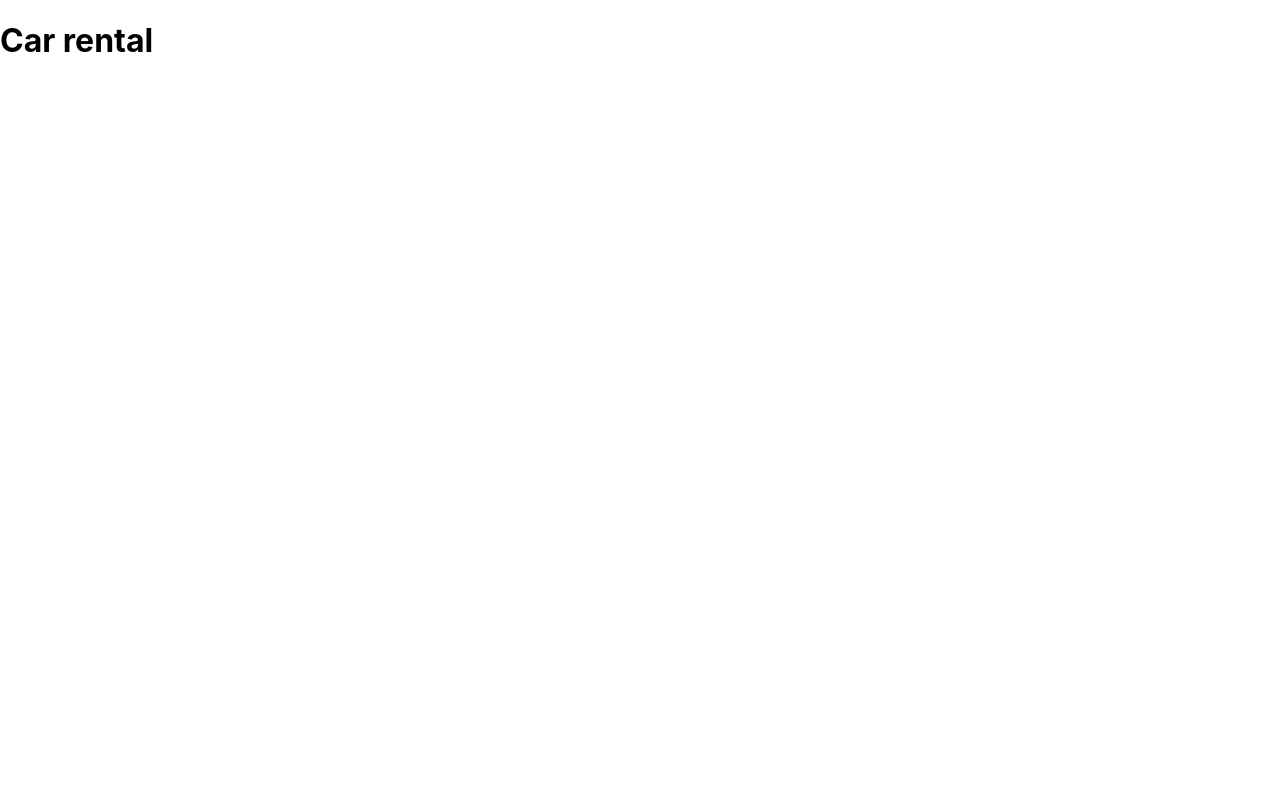
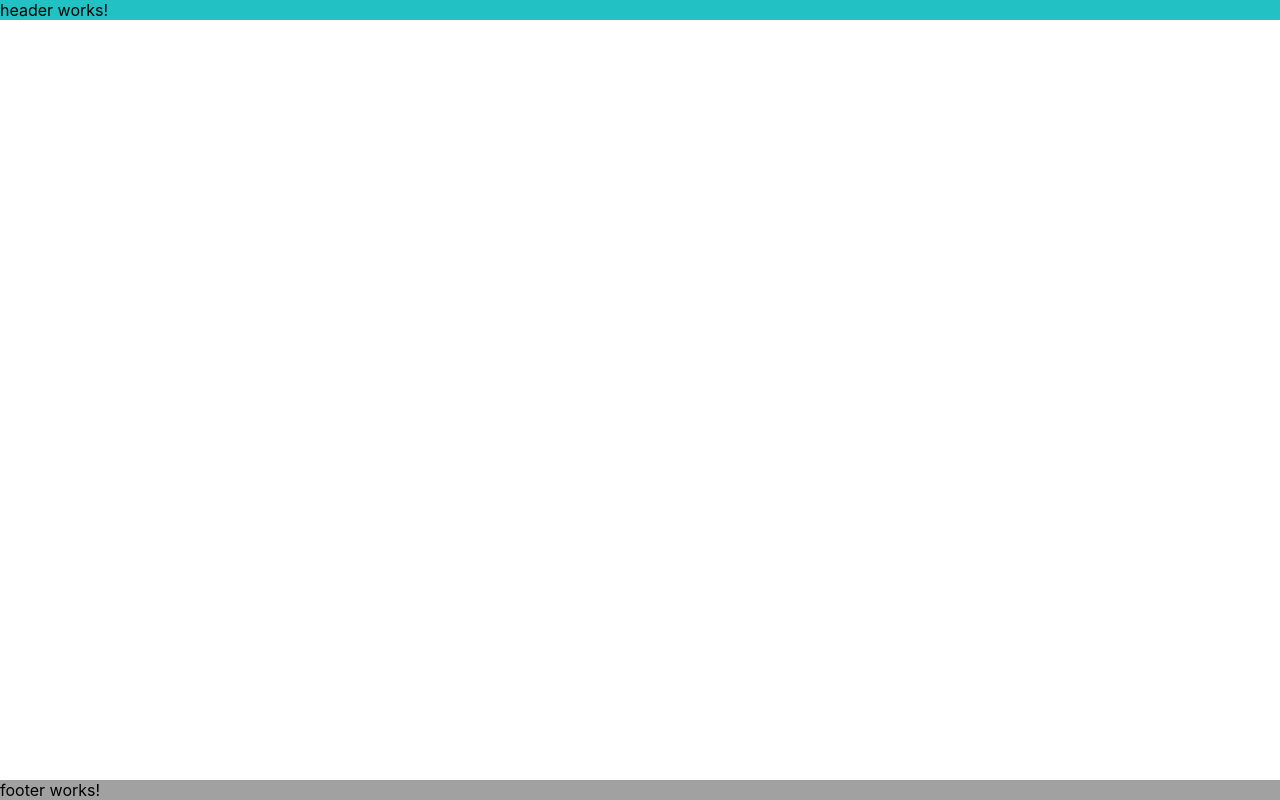
Before and after one commit to dvbreva/rent-a-car, a React (Create React App) app in the folder rent-a-car/: page / in a window 1280 px wide. Built offline with nearby package versions, Linux system fonts and the light colour scheme.

Commit message:
Add the layout and introduce base css vars

```diff
--- a/rent-a-car/src/App.js
+++ b/rent-a-car/src/App.js
@@ -1,8 +1,10 @@
+import Layout from './components/layout/Layout';
+
 function App() {
     return (
         <div className="App">
             <header className="App-header">
-                <h1>Car rental</h1>
+                <Layout></Layout>
             </header>
         </div>
     );
--- /dev/null
+++ b/rent-a-car/src/components/layout/Layout.jsx
@@ -0,0 +1,16 @@
+import React from 'react';
+import Footer from './footer/Footer';
+import Header from './header/Header';
+import Main from './main/Main';
+
+const Layout = () => {
+    return (
+        <div className="layout">
+            <Header />
+            <Main />
+            <Footer />
+        </div>
+    );
+};
+
+export default Layout;
--- /dev/null
+++ b/rent-a-car/src/components/layout/footer/Footer.css
@@ -0,0 +1,6 @@
+.footer {
+    position: fixed;
+    bottom: 0;
+    width: 100%;
+    background-color: var(--secondary);
+};
--- /dev/null
+++ b/rent-a-car/src/components/layout/footer/Footer.jsx
@@ -0,0 +1,7 @@
+import './Footer.css';
+
+const Footer = () => {
+    return <footer className="footer">footer works!</footer>;
+};
+
+export default Footer;
--- /dev/null
+++ b/rent-a-car/src/components/layout/header/Header.css
@@ -0,0 +1,4 @@
+.header {
+    background-color: var(--primaryGreen);
+    width: 100%;
+}
--- /dev/null
+++ b/rent-a-car/src/components/layout/header/Header.jsx
@@ -0,0 +1,7 @@
+import './Header.css';
+
+const Header = () => {
+    return <header className="header">header works!</header>;
+};
+
+export default Header;
--- /dev/null
+++ b/rent-a-car/src/components/layout/main/Main.jsx
@@ -0,0 +1,5 @@
+const Main = () => {
+    return <div className="main-content">{/* add switch with routes */}</div>;
+};
+
+export default Main;
--- a/rent-a-car/src/index.js
+++ b/rent-a-car/src/index.js
@@ -1,5 +1,6 @@
 import React from 'react';
 import ReactDOM from 'react-dom';
+import '../src/vars.css';
 import './index.css';
 import App from './App';
 import reportWebVitals from './reportWebVitals';
--- a/rent-a-car/src/reportWebVitals.js
+++ b/rent-a-car/src/reportWebVitals.js
@@ -1,12 +1,14 @@
 const reportWebVitals = onPerfEntry => {
     if (onPerfEntry && onPerfEntry instanceof Function) {
-    import('web-vitals').then(({ getCLS, getFID, getFCP, getLCP, getTTFB }) => {
+        import('web-vitals').then(
+            ({ getCLS, getFID, getFCP, getLCP, getTTFB }) => {
                 getCLS(onPerfEntry);
                 getFID(onPerfEntry);
                 getFCP(onPerfEntry);
                 getLCP(onPerfEntry);
                 getTTFB(onPerfEntry);
-    });
+            }
+        );
     }
 };
 
--- /dev/null
+++ b/rent-a-car/src/vars.css
@@ -0,0 +1,6 @@
+:root {
+    --primary: #434343;
+    --secondary: #a1a1a1;
+    --primaryGreen: #22c1c3;
+    --gutter: 25px;
+}
```
Also changed, not shown: rent-a-car/src/components/layout/Layout.css (added), rent-a-car/src/components/layout/main/Main.css (added). Lines whose indentation alone changed are shown as unchanged.
